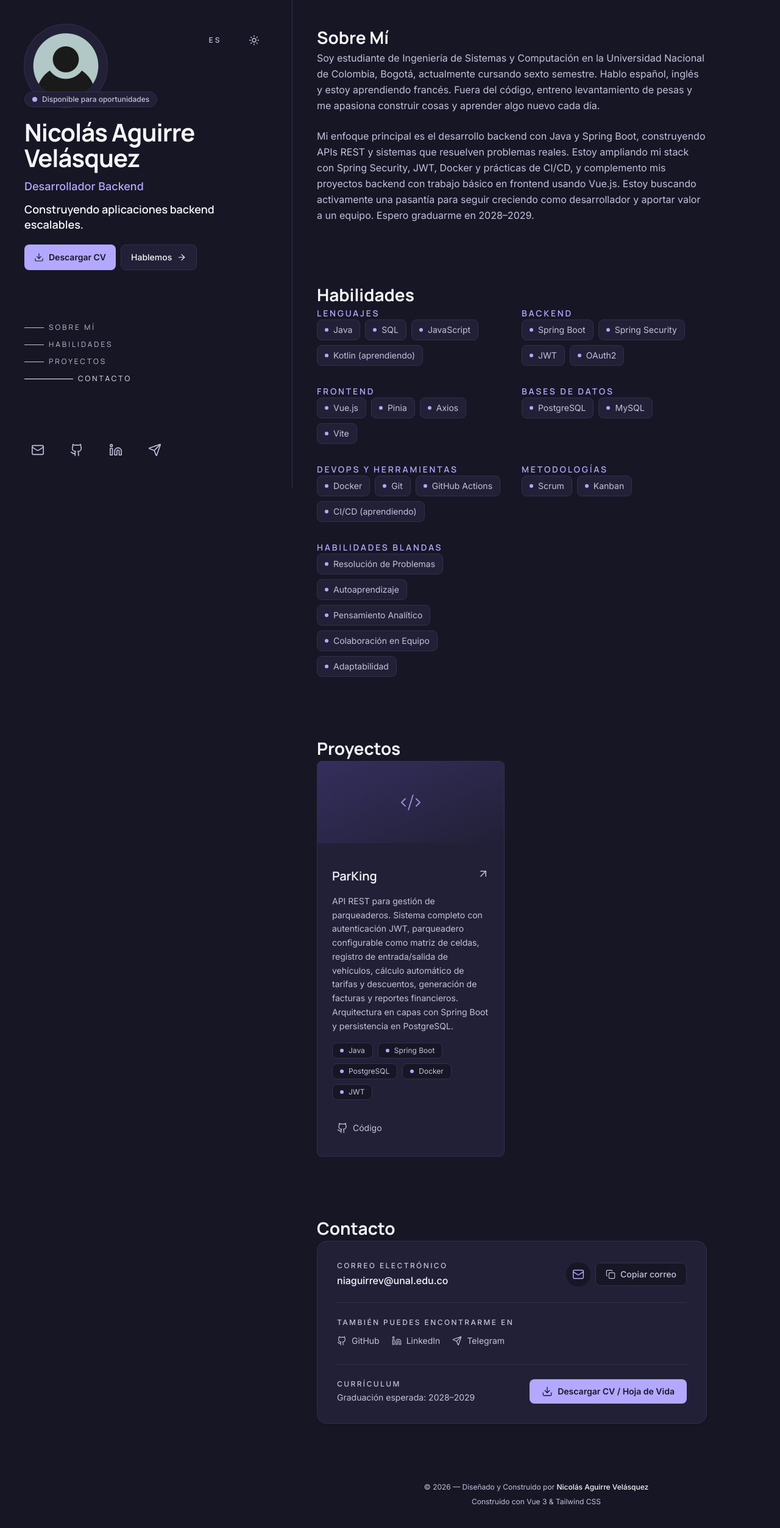
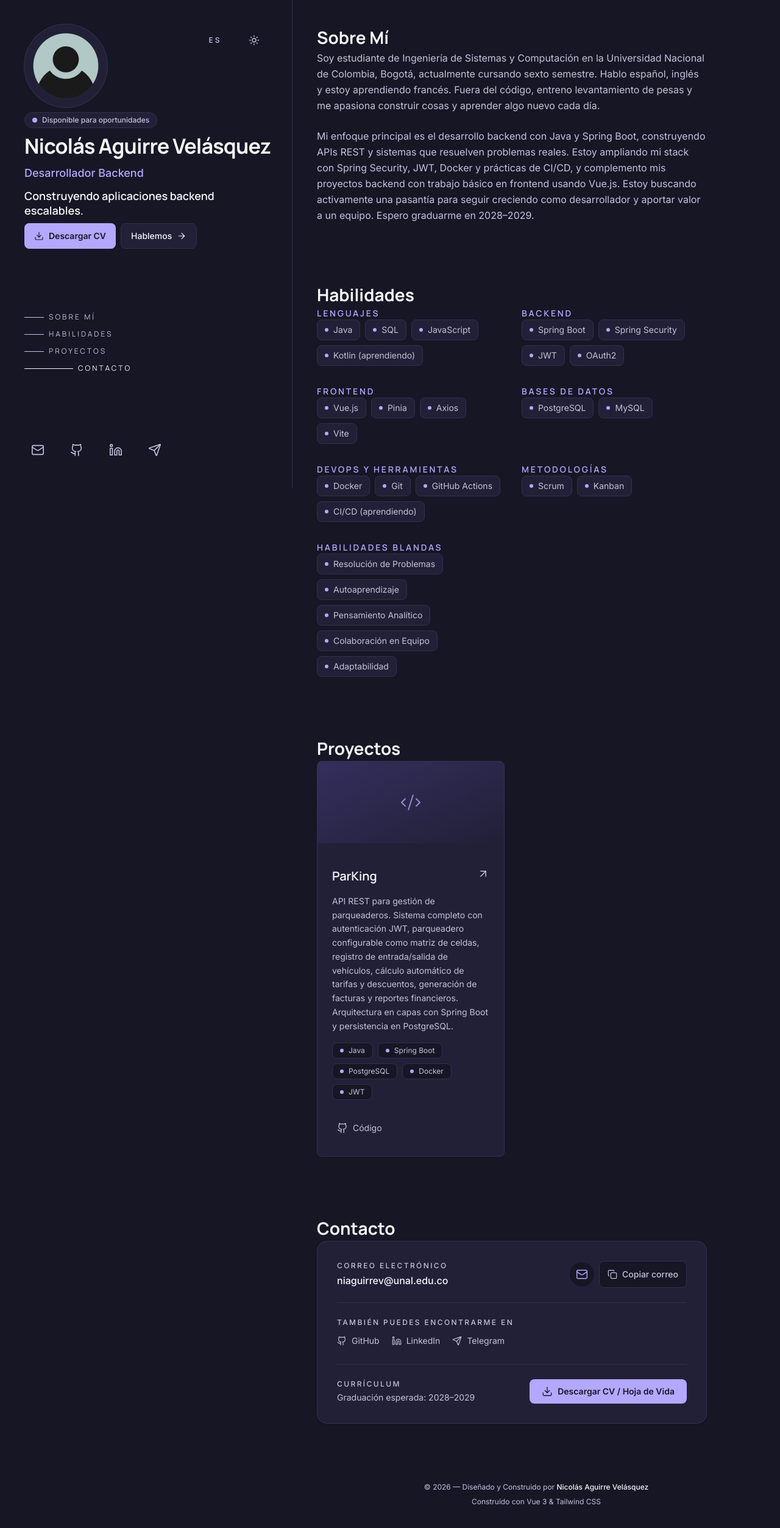
Before and after one commit to nicolasav0/web-portfolio, a Vue app in the folder frontend/: page / in a window 1280 px wide. Shown: the top 2506 px of the page at 61% size. Built offline with nearby package versions, Linux system fonts and the light colour scheme.

Commit message:
fix: refine profile and contact layout

```diff
--- a/frontend/src/components/layout/Profile.vue
+++ b/frontend/src/components/layout/Profile.vue
@@ -10,7 +10,7 @@ const { scrollToSection } = useScrollToSection()
 </script>
 
 <template>
-  <section class="flex flex-col gap-5" aria-labelledby="profile-name">
+  <section class="flex flex-col gap-2" aria-labelledby="profile-name">
     <div class="flex flex-col gap-4">
       <div class="flex items-start justify-between">
         <div class="relative w-fit">
@@ -25,20 +25,6 @@ const { scrollToSection } = useScrollToSection()
               class="h-32 w-32 rounded-full object-cover"
             />
           </div>
-
-          <p
-            class="absolute bottom-0 left-0 inline-flex w-max max-w-56 items-center gap-2 rounded-full border border-primary bg-surface px-3 py-1 text-xs font-medium text-secondary shadow-sm"
-          >
-            <span class="relative flex h-2 w-2" aria-hidden="true">
-              <span
-                class="absolute inline-flex h-full w-full animate-ping rounded-full bg-[var(--color-brand)] opacity-60 motion-reduce:animate-none"
-              />
-              <span
-                class="relative inline-flex h-2 w-2 rounded-full bg-[var(--color-brand-text)]"
-              />
-            </span>
-            {{ content.profile.availability }}
-          </p>
         </div>
 
         <div class="hidden pt-1 lg:block">
@@ -48,9 +34,21 @@ const { scrollToSection } = useScrollToSection()
     </div>
 
     <div class="flex flex-col gap-3">
+      <p
+        class="inline-flex w-fit items-center gap-2 rounded-full border border-primary bg-surface px-3 py-1 text-xs font-medium text-secondary"
+      >
+        <span class="relative flex h-2 w-2" aria-hidden="true">
+          <span
+            class="absolute inline-flex h-full w-full animate-ping rounded-full bg-[var(--color-brand)] opacity-60 motion-reduce:animate-none"
+          />
+          <span class="relative inline-flex h-2 w-2 rounded-full bg-[var(--color-brand-text)]" />
+        </span>
+        {{ content.profile.availability }}
+      </p>
+
       <h1
         id="profile-name"
-        class="font-heading text-[length:clamp(2rem,6vw,2.5rem)] leading-[1.05] font-bold tracking-tight text-balance text-primary"
+        class="font-heading text-[length:clamp(2rem,6vw,2.5rem)] leading-[1.05] font-bold tracking-tight text-balance text-primary lg:text-[2.125rem] lg:whitespace-nowrap"
       >
         {{ content.profile.fullName }}
       </h1>
--- a/frontend/src/components/sections/ContactSection.vue
+++ b/frontend/src/components/sections/ContactSection.vue
@@ -96,7 +96,7 @@ onBeforeUnmount(() => clearTimeout(copyTimeout))
             </div>
           </div>
 
-          <div class="flex shrink-0 items-center gap-2">
+          <div class="flex w-full min-w-0 items-center gap-2 sm:w-auto">
             <span
               class="flex h-10 w-10 shrink-0 items-center justify-center rounded-full bg-primary text-brand-text"
             >
@@ -106,7 +106,7 @@ onBeforeUnmount(() => clearTimeout(copyTimeout))
             <button
               type="button"
               :aria-label="copyLabel"
-              class="inline-flex w-full shrink-0 items-center justify-center gap-2 rounded-md border border-primary bg-primary px-4 py-2 text-sm font-medium transition-all duration-300 hover:-translate-y-0.5 hover:border-[var(--color-brand)] hover:text-[var(--color-brand-text)] focus-visible:ring-2 focus-visible:ring-[var(--color-brand)] focus-visible:ring-offset-2 focus-visible:ring-offset-[var(--color-surface)] focus-visible:outline-none sm:w-auto sm:min-w-[9rem]"
+              class="inline-flex min-h-11 min-w-0 flex-1 items-center justify-center gap-2 rounded-md border border-primary bg-primary px-3 py-2 text-sm font-medium transition-all duration-300 hover:-translate-y-0.5 hover:border-[var(--color-brand)] hover:text-[var(--color-brand-text)] focus-visible:ring-2 focus-visible:ring-[var(--color-brand)] focus-visible:ring-offset-2 focus-visible:ring-offset-[var(--color-surface)] focus-visible:outline-none sm:flex-none sm:w-auto sm:min-w-[9rem]"
               :class="copyState === 'copied' ? 'text-brand-text' : 'text-secondary'"
               @click="copyEmail"
             >
--- a/frontend/src/locales/en.json
+++ b/frontend/src/locales/en.json
@@ -56,7 +56,7 @@
   },
   "footer": {
     "author": "Nicolás Aguirre Velásquez",
-    "githubUrl": "https://github.com/niko2k7/web-portfolio",
+    "githubUrl": "https://github.com/nicolasav0/web-portfolio",
     "technologies": ["Vue 3", "Tailwind CSS"]
   },
   "navigation": [
--- a/frontend/src/locales/es.json
+++ b/frontend/src/locales/es.json
@@ -56,7 +56,7 @@
   },
   "footer": {
     "author": "Nicolás Aguirre Velásquez",
-    "githubUrl": "https://github.com/niko2k7/web-portfolio",
+    "githubUrl": "https://github.com/nicolasav0/web-portfolio",
     "technologies": ["Vue 3", "Tailwind CSS"]
   },
   "navigation": [
```
